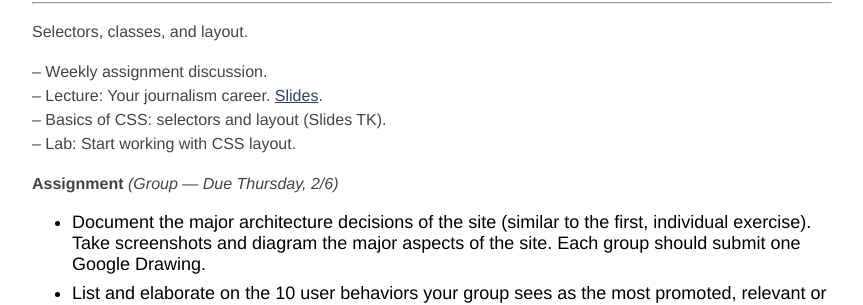
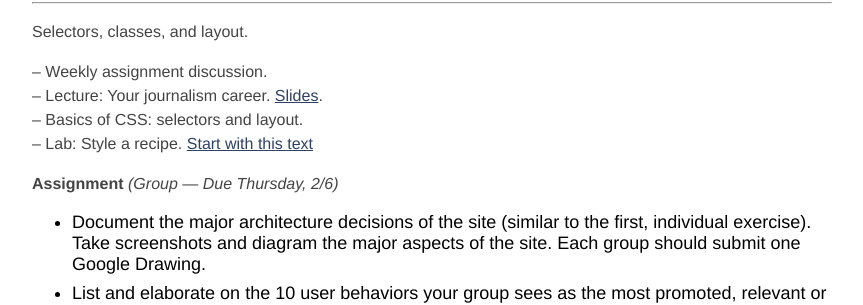
Before and after one commit to tysone/2014-columbia, a Jekyll site: the page built from _posts/2014-02-04-class-4.md, in a window 1280 px wide. Shown: the part 171-476 px from the top of the page, without its empty margins (248-1111 px from the left). Built offline with Jekyll 4.4.1, drawn with Linux system fonts in a browser that asks for light colours.

Commit message:
update syllabus with in-class exercise

```diff
--- a/_posts/2014-02-04-class-4.md
+++ b/_posts/2014-02-04-class-4.md
@@ -9,8 +9,8 @@ Selectors, classes, and layout.
 
 – Weekly assignment discussion.<br />
 – Lecture: Your journalism career. [Slides](http://joshmkeller.com/columbia/career/).<br />
-– Basics of CSS: selectors and layout (Slides TK).<br />
-– Lab: Start working with CSS layout.
+– Basics of CSS: selectors and layout.<br />
+– Lab: Style a recipe. [Start with this text](http://tysone.github.io/2014-columbia-projects/Josh_Keller/week3/exercises.html)
 
 **Assignment** *(Group — Due Thursday, 2/6)*
 
```
